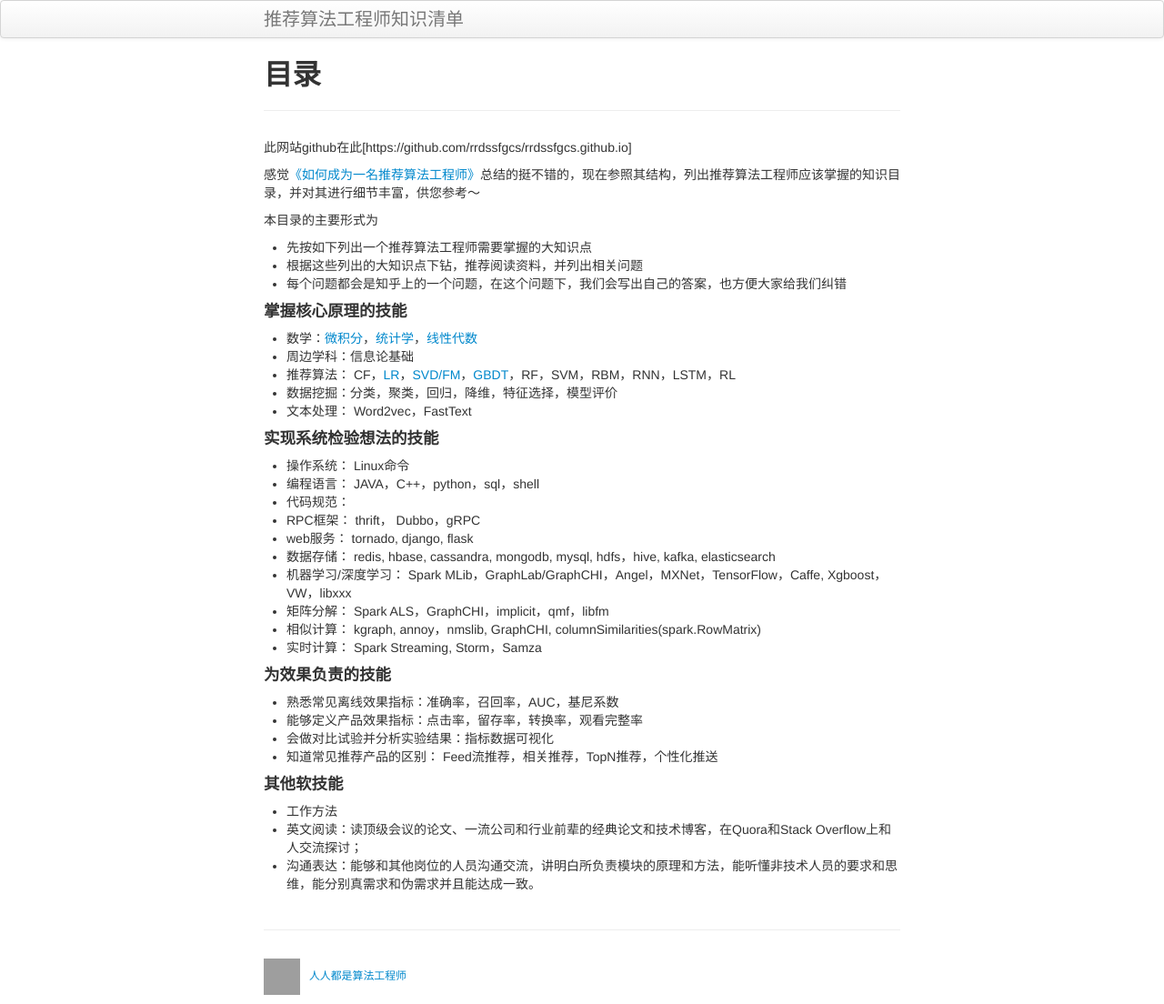
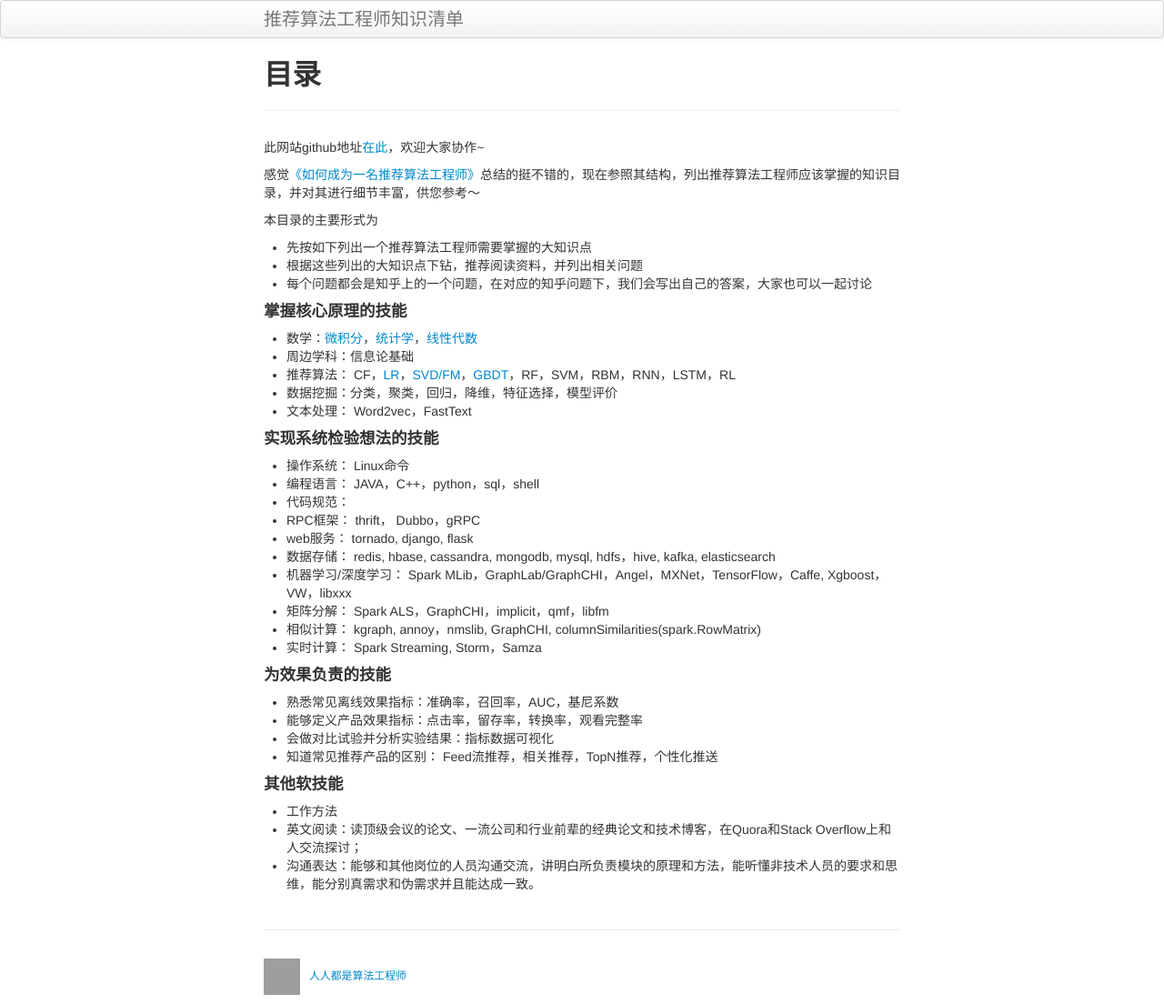
Before and after one commit to sfgcs/sfgcs.github.io, a Jekyll site: the page built from index.md, in a window 1280 px wide. Shown: the whole page at 91% size. Built offline with Jekyll 4.4.1, drawn with Linux system fonts in a browser that asks for light colours; grey boxes are pictures that could not be loaded.

Commit message:
MOD:修改链接错误。

```diff
--- a/index.md
+++ b/index.md
@@ -5,14 +5,15 @@ tagline:
 description: 如何成为一名推荐算法工程师详细补充版
 ---
 
-此网站github在此[https://github.com/rrdssfgcs/rrdssfgcs.github.io]
+此网站github地址[在此](https://github.com/rrdssfgcs/rrdssfgcs.github.io)，欢迎大家协作~
 
 感觉[《如何成为一名推荐算法工程师》](https://mp.weixin.qq.com/s?src=11&timestamp=1530774550&ver=979&signature=fsAx3LeUm6xx-urvKqA-PGYR9iDWvhphjvCAIYwyCSVkq4tjPLuQmkeVyjshh*yTlovHj4bpOCoNADDfhtqwRHp9JyWHmA8-s58r5jni2B6NCK1mP9H*4rd8NBqXQp3K&new=1)总结的挺不错的，现在参照其结构，列出推荐算法工程师应该掌握的知识目录，并对其进行细节丰富，供您参考～
 
 本目录的主要形式为
 - 先按如下列出一个推荐算法工程师需要掌握的大知识点
 - 根据这些列出的大知识点下钻，推荐阅读资料，并列出相关问题
-- 每个问题都会是知乎上的一个问题，在这个问题下，我们会写出自己的答案，也方便大家给我们纠错
+- 每个问题都会是知乎上的一个问题，在对应的知乎问题下，我们会写出自己的答案，大家也可以一起讨论
+
 
 #### 掌握核心原理的技能
 
```
